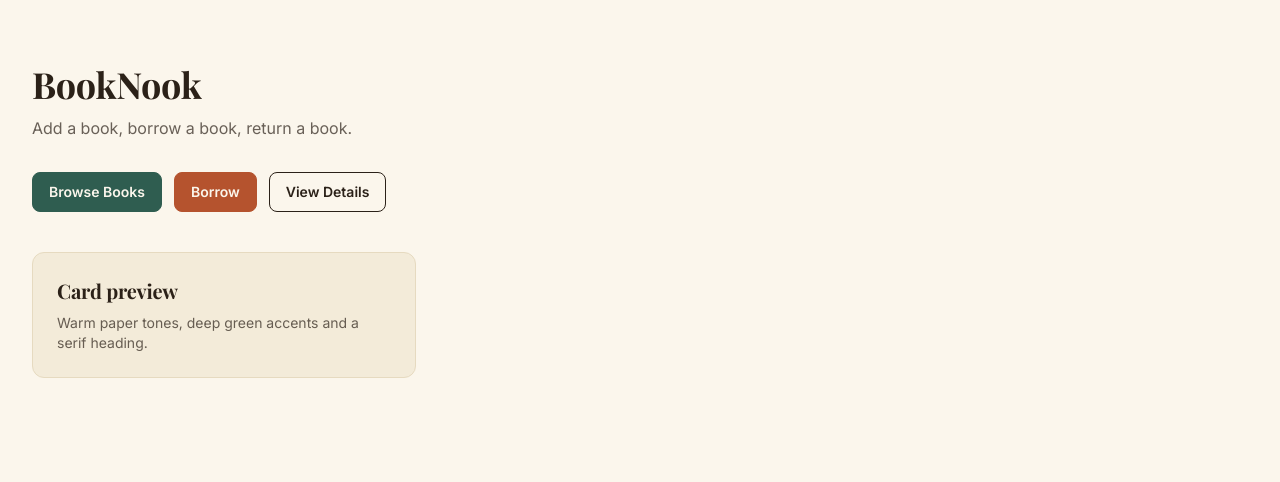
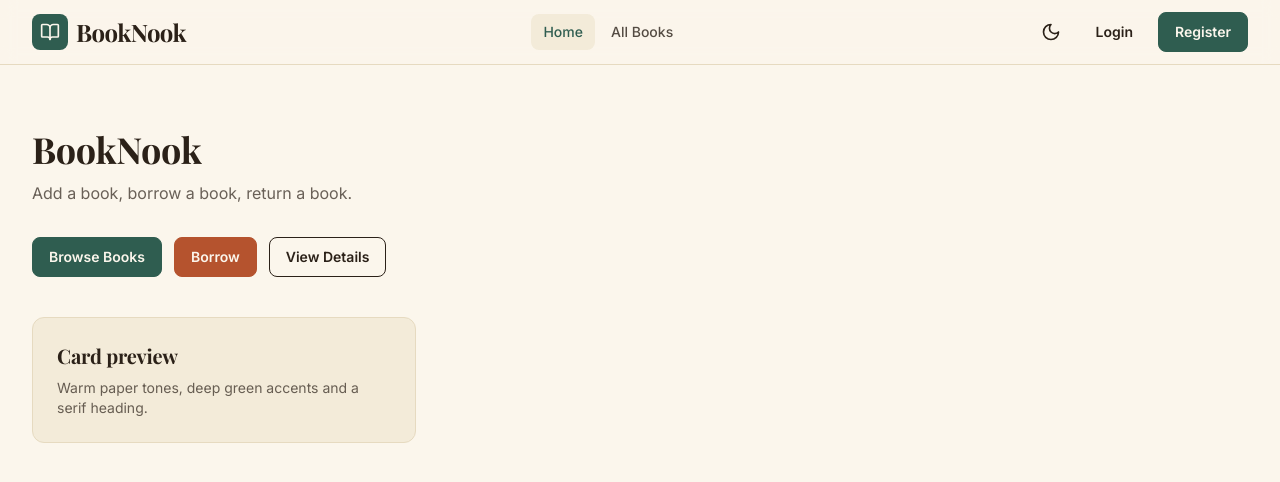
Before and after one commit to mehedijoy-dev/booknook-client, a Next.js app: page / in a window 1280 px wide. Shown: the top 482 px of the page. Built offline with nearby package versions, Linux system fonts and the light colour scheme; a web font is replaced by a local one.

Commit message:
feat: add navbar and theme provider to root layout

```diff
--- a/package.json
+++ b/package.json
@@ -11,8 +11,10 @@
   "dependencies": {
     "daisyui": "^5.7.50",
     "next": "16.4.3",
+    "next-themes": "^0.4.6",
     "react": "19.3.0",
-    "react-dom": "19.3.0"
+    "react-dom": "19.3.0",
+    "react-icons": "^5.7.0"
   },
   "devDependencies": {
     "@tailwindcss/turbopack": "^4",
--- a/src/app/layout.tsx
+++ b/src/app/layout.tsx
@@ -1,6 +1,8 @@
 import type { Metadata } from "next";
 import { Inter, Playfair_Display } from "next/font/google";
 import "./globals.css";
+import ThemeProvider from "@/components/ThemeProvider";
+import Navbar from "@/components/Navbar";
 
 const inter = Inter({
   subsets: ["latin"],
@@ -33,7 +35,10 @@ export default function RootLayout({
       suppressHydrationWarning
     >
       <body className="flex min-h-screen flex-col">
-        <main className="flex-1">{children}</main>
+        <ThemeProvider>
+          <Navbar />
+          <main className="flex-1">{children}</main>
+        </ThemeProvider>
       </body>
     </html>
   );
```
Also changed, not shown: 1 other file (tests, documents, lock files or other folders).
